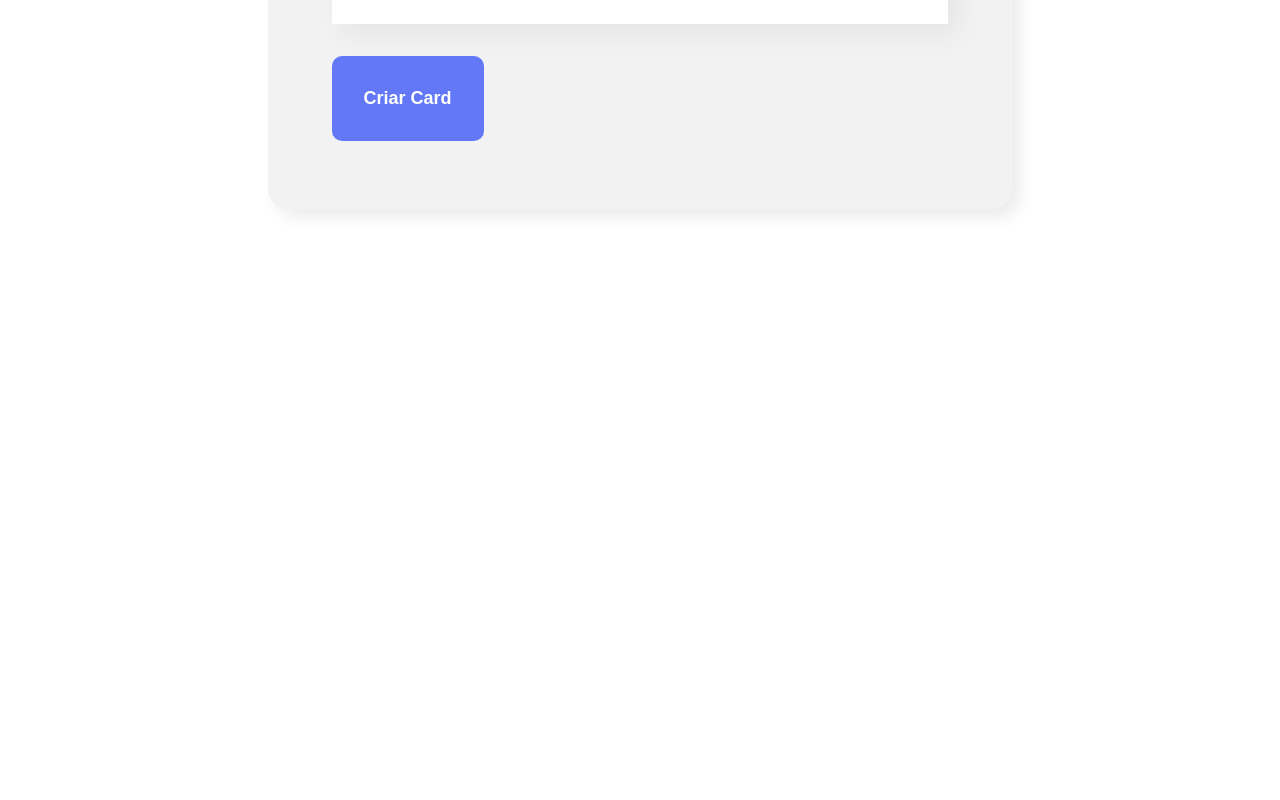
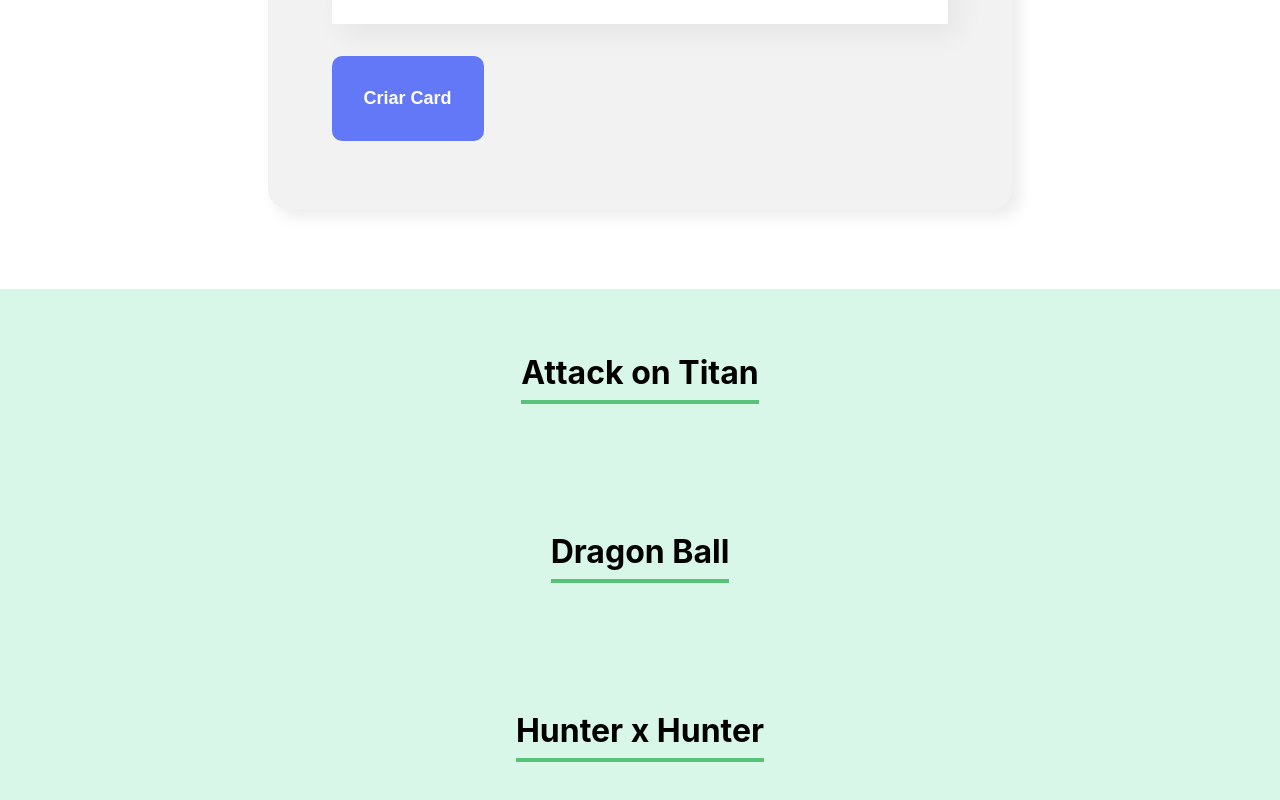
Before and after one commit to victorportugal8/react-desenvolvendo-com-js, a React (Create React App) app in the folder organo/: page / in a window 1280 px wide. Shown: the part 1188-1988 px from the top of the page. Before the commit the page ends 1477 px from the top, so only its background shows below. Built offline with nearby package versions, Linux system fonts and the light colour scheme.

Commit message:
Criando o componente Anime

```diff
--- a/organo/src/App.js
+++ b/organo/src/App.js
@@ -1,6 +1,7 @@
 import { useState } from 'react'
 import Banner from './components/Banner'
 import Formulario from './components/Formulario'
+import Anime from './components/Anime'
 
 function App() {
   const [personagens, setPersonagens] = useState([])
@@ -11,8 +12,11 @@
     <div className="App">
       <Banner />
       <Formulario aoCadastrado={personagem => aoNovoCadastro(personagem)} />
+      <Anime nome="Attack on Titan" />
+      <Anime nome="Dragon Ball" />
+      <Anime nome="Hunter x Hunter" />
     </div>
-  );
+  )
 }
 
-export default App;
+export default App
--- /dev/null
+++ b/organo/src/components/Anime/Anime.css
@@ -0,0 +1,11 @@
+.anime{
+    text-align: center;
+    padding: 32px;
+    background-color: #D9F7E9;
+}
+.anime h3{
+    font-size: 32px;
+    border-bottom: solid 4px #57C278;
+    display: inline-block;
+    padding-bottom: 8px;
+}
--- /dev/null
+++ b/organo/src/components/Anime/index.js
@@ -0,0 +1,11 @@
+import './Anime.css'
+
+const Anime = (props) =>{
+    return(
+        <section className="anime">
+            <h3>{props.nome}</h3>
+        </section>
+    )
+}
+
+export default Anime
```
